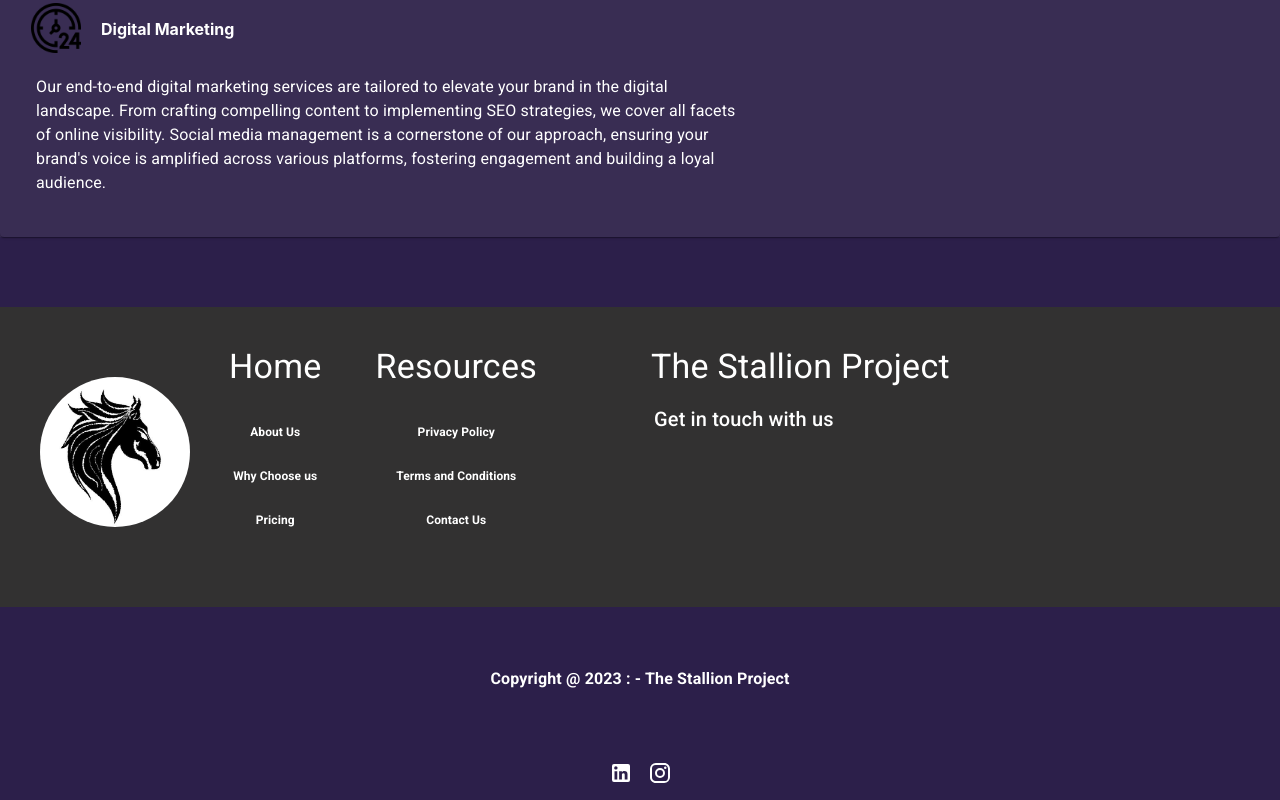
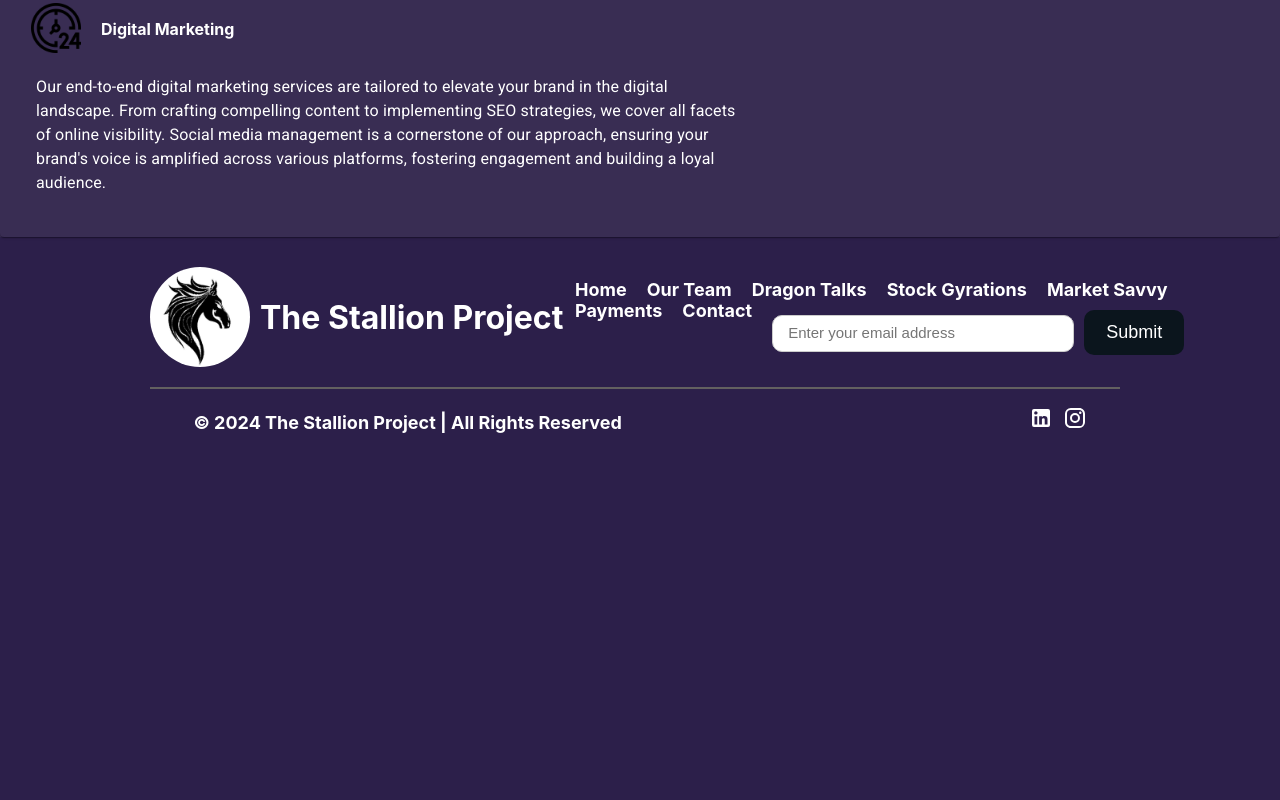
Before and after one commit to jsayyam1/TSP-NEW, a React (Create React App) app: page / in a window 1280 px wide. Shown: the part 1909-2709 px from the top of the page. After the commit the page ends 2352 px from the top, so only its background shows below. Built offline with nearby package versions, Linux system fonts and the light colour scheme.

Commit message:
footer done

```diff
--- a/src/Components/Footer.jsx
+++ b/src/Components/Footer.jsx
@@ -1,18 +1,11 @@
-import { Button , Grid, Input , Typography } from '@mui/material'
-import React from 'react'
-import TSP from '../Assets/TSP Logo.jpg'
-import { Mail } from '@mui/icons-material'
+import React from 'react';
+import Logo from "../Assets/TSP Logo.jpg";
+import { Link } from 'react-router-dom';
+import '../styles/style.css';
 import LinkedInIcon from '@mui/icons-material/LinkedIn';
 import InstagramIcon from '@mui/icons-material/Instagram';
-import styled from '@emotion/styled'
-import { Link } from 'react-router-dom'
 
-const Icon = styled(Grid)(()=>({
-    display: "flex",
-    gap: "15px",
-    alignItems: "center",
-    justifyContent:'center'
-}));
+const Footer = () => {
 
     const handleLinkedInClick = () => {
         window.open('https://www.linkedin.com/', '_blank');
@@ -22,58 +15,43 @@ const handleLinkedInClick = () => {
         window.open('https://www.instagram.com/thestallionproject/', '_blank');
       };
 
-const Footer = () => {
   return (
     <>
-            <Grid bgcolor={'#323131'} container spacing={3} sx={{ width: '100%' , height: {xs: '600px'  , sm:'300px'} , position: 'relative' , top: '280px' ,color: 'white'}}>
-
-                <Grid sx={{display: {xs: 'none' , sm: 'block'} , position: 'relative' , left: '20px'}} display={'flex'} margin={'70px 20px'} justifyContent={'center'}>
-                    <img src={TSP} alt='' width={'150px'} height={'150px'} style={{borderRadius: '50%'}}></img>
-                </Grid>
-
-                <Grid item >
-                    <Typography variant='h4' sx={{textAlign: 'center',margin: '15px' , paddingBottom: '20px '}}>Home</Typography>
-                    <Typography variant='h6' sx={{textAlign: 'center' , fontSize: '12px' , fontWeight: 'bold', margin: '15px' , paddingBottom: '10px'}} >About Us</Typography>
-                    <Typography variant='h6' sx={{textAlign: 'center' , fontSize: '12px' , fontWeight: 'bold', margin: '15px' , paddingBottom: '10px'}} >Why Choose us</Typography>
-                    <Typography variant='h6' sx={{textAlign: 'center' , fontSize: '12px' , fontWeight: 'bold', margin: '15px' , paddingBottom: '10px'}} >Pricing</Typography>
-                </Grid>
-
-                <Grid item>
-                    <Typography variant='h4' sx={{textAlign: 'center',margin: '15px' , paddingBottom: '20px '}}>Resources</Typography>
-                    <Typography variant='h6' sx={{textAlign: 'center' , fontSize: '12px' , fontWeight: 'bold' , margin: '15px' , paddingBottom: '10px'}} >Privacy Policy</Typography>
-                    <Typography variant='h6' sx={{textAlign: 'center' , fontSize: '12px' , fontWeight: 'bold' , margin: '15px' , paddingBottom: '10px'}} >Terms and Conditions</Typography>
-                    <Link style={{textDecoration: 'none' , color: 'white'}} to={'/Contact'}><Typography variant='h6' sx={{textAlign: 'center' , fontSize: '12px' , fontWeight: 'bold' , margin: '15px' , paddingBottom: '10px'}} >Contact Us</Typography></Link>
-                </Grid>
-
-                <Grid sx={{marginLeft: {xs: '0px' , sm: '60px'}}} item>
-                    <Typography variant='h4' sx={{textAlign: 'center',margin: '15px'}}>The Stallion Project</Typography>
-                    <Typography variant='h6' sx={{margin: '15px 18px'}}>Get in touch with us</Typography>
-                </Grid>
-
-                <Grid sx={{marginLeft: {xs: '0px' , sm: '60px'}}} item>
-                    <Input sx={{position:'relative' , top: {xs : -60, sm: '120px'} , left: {xs: 18 , sm:-396} , bgcolor: 'white' , borderRadius: '10px' , height: '55px' , width: {xs:'300px' , sm:'300px'} , padding: '10px'}}
-             startAdornment = {<Mail sx={{margin: '5px'}}/>} endAdornment={<Button sx={{bgcolor: '#0b151d' , color: 'white' , padding: '8px 25px' , borderRadius: '10px' , '&:hover' : {bgcolor: '#7F56DA'} , width: '120px'}}>Search</Button>}
-            placeholder='Enter your email' disableUnderline
-                    ></Input>
-                </Grid>
-
-            </Grid>
-
-            <Typography color={'white'} position={'relative'} fontWeight={'bolder'} top={'300px'} textAlign={'center'}>Copyright @ 2023 : - The Stallion Project</Typography>
-            <Icon>
-
-            <a href="https://www.linkedin.com/" target="_blank" rel="noopener noreferrer" onClick={handleLinkedInClick}>
-                <LinkedInIcon sx={{ position: 'relative', top: '330px', color: 'white' }} />
+      <div className='footer'>
+        <div className="grid-footer">
+          <div className='container'>
+            <img src={Logo} alt="" className='tsp-img' />
+            <h1>The Stallion Project</h1>
+          </div>
+          <div className="footer-pages">
+            <Link to="/" className='link'>Home</Link>
+            <Link to="/OurTeam" className='link'>Our Team</Link>
+            <Link to="/DragonTalksPage" className='link'>Dragon Talks</Link>
+            <Link to="/StockGyrationsPage" className='link'>Stock Gyrations</Link>
+            <Link to="/MarketSavvyPage" className='link'>Market Savvy</Link>
+            <Link to="/Payments" className='link'>Payments</Link>
+            <Link to="/Contact" className='link'>Contact</Link>
+            <div className='subscribe'>
+                <input type="text" placeholder='Enter your email address' />
+                <button type="submit">Submit</button>
+            </div>
+          </div>
+        </div>
+        <hr className="footer-divider" />
+        <div className="footer-container">
+            <h2 className="footer-copyright">&copy; 2024 The Stallion Project | All Rights Reserved</h2>
+            <div className="social-icons">
+                <a href="https://www.linkedin.com/" target="_blank" rel="noopener noreferrer" onClick={handleLinkedInClick} className="social-icon">
+                    <LinkedInIcon sx={{ position: 'relative', color: 'white' }} />
                 </a>
-
-            <a href="https://www.instagram.com/" target="_blank" rel="noopener noreferrer" onClick={handleInstagramClick}>
-                <InstagramIcon sx={{ position: 'relative', top: '330px', color: 'white' }} />
+                <a href="https://www.instagram.com/" target="_blank" rel="noopener noreferrer" onClick={handleInstagramClick} className="social-icon">
+                    <InstagramIcon sx={{ position: 'relative', color: 'white' }} />
                 </a>
-
-            </Icon>
-
+            </div>
+        </div>
+      </div>
     </>
-  )
+  );
 }
 
-export default Footer
+export default Footer;
--- /dev/null
+++ b/src/styles/style.css
@@ -0,0 +1,124 @@
+.footer {
+    width: 100%;
+    height: 80px;
+    position: relative;
+    top: 220px;
+    color: white;
+  }
+
+  .container {
+    display: flex;
+    align-items: center;
+  }
+
+  .tsp-img {
+    height: 100px;
+    width: 100px;
+    border-radius: 100%;
+    margin-right: 10px;
+  }
+
+  .footer .grid-footer {
+    display: grid;
+    grid-template-columns: 1fr minmax(0, 1fr);
+    gap: 20px;
+    align-items: center;
+    padding-top: 20px;
+    padding-left: 150px;
+  }
+
+  .footer .grid-footer .footer-pages {
+    display: flex;
+    flex-direction: row;
+    flex-wrap: wrap;
+    justify-content: flex-start;
+    margin-left: -150px;
+  }
+
+  .footer .grid-footer .footer-pages .link {
+    margin-right: 20px;
+    font-size: large;
+    font-weight: bold;
+    color: white;
+    text-decoration: none;
+  }
+
+  .footer .grid-footer .footer-pages .subscribe {
+    margin-top: 10px;
+  }
+
+  .subscribe input[type="text"] {
+    width: 280px;
+    padding: 10px;
+    border: 1px solid #ccc;
+    border-radius: 10px;
+    margin-right: 10px;
+  }
+
+  .subscribe button {
+    padding: 12px 15px;
+    border: none;
+    border-radius: 10px;
+    background-color: #0b151d;
+    color: white;
+    cursor: pointer;
+    width: 100px;
+    font-size: large;
+  }
+
+  .footer .footer-divider {
+    margin-left: 150px;
+    margin-right: 160px;
+    margin-top: 20px;
+    border: 1px solid #636060;
+  }
+
+  .footer-container {
+    display: flex;
+    align-items: center;
+    justify-content: space-around;
+    flex-direction: row;
+  }
+
+  .footer .footer-copyright {
+    margin-top: 15px;
+    margin-bottom: 10px;
+    display: flex;
+    align-items: center;
+    justify-content: center;
+    text-align: center;
+    font-size: large;
+  }
+
+  .social-icons {
+    display: flex;
+    align-items: center;
+    margin-left: 10px;
+  }
+
+  .social-icon {
+    margin-left: 10px;
+  }
+
+  @media only screen and (max-width: 767px) {
+    .footer .grid-footer {
+      grid-template-columns: 1fr;
+      padding-left: 20px;
+      padding-right: 20px;
+    }
+
+    .footer .grid-footer .footer-pages {
+      flex-direction: column;
+      margin-left: 0;
+    }
+
+    .footer .grid-footer .footer-pages .link {
+      margin-right: 0;
+      margin-bottom: 10px;
+    }
+
+    .footer .footer-divider {
+      margin-left: 20px;
+      margin-right: 20px;
+    }
+  }
```
Lines whose indentation alone changed are shown as unchanged.
